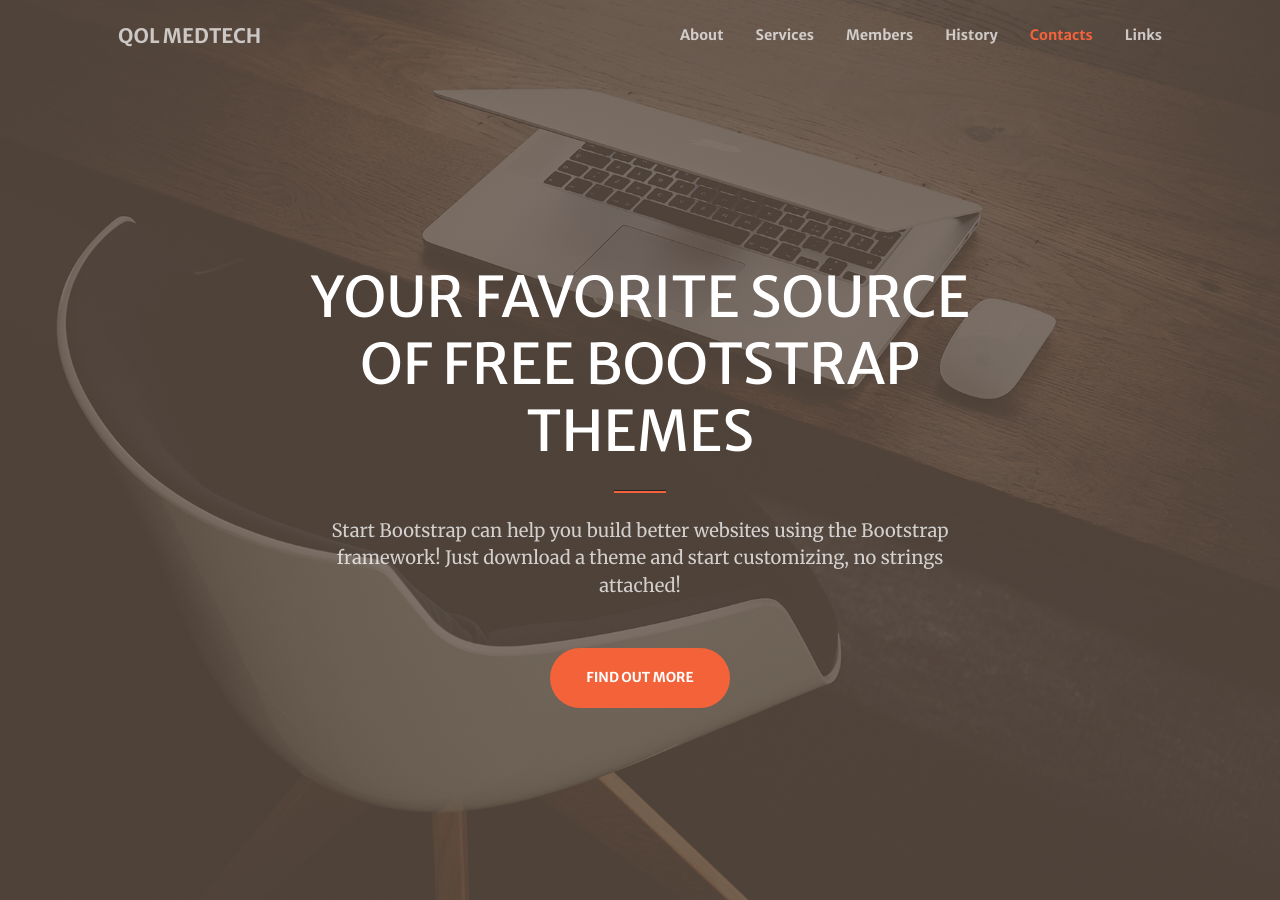
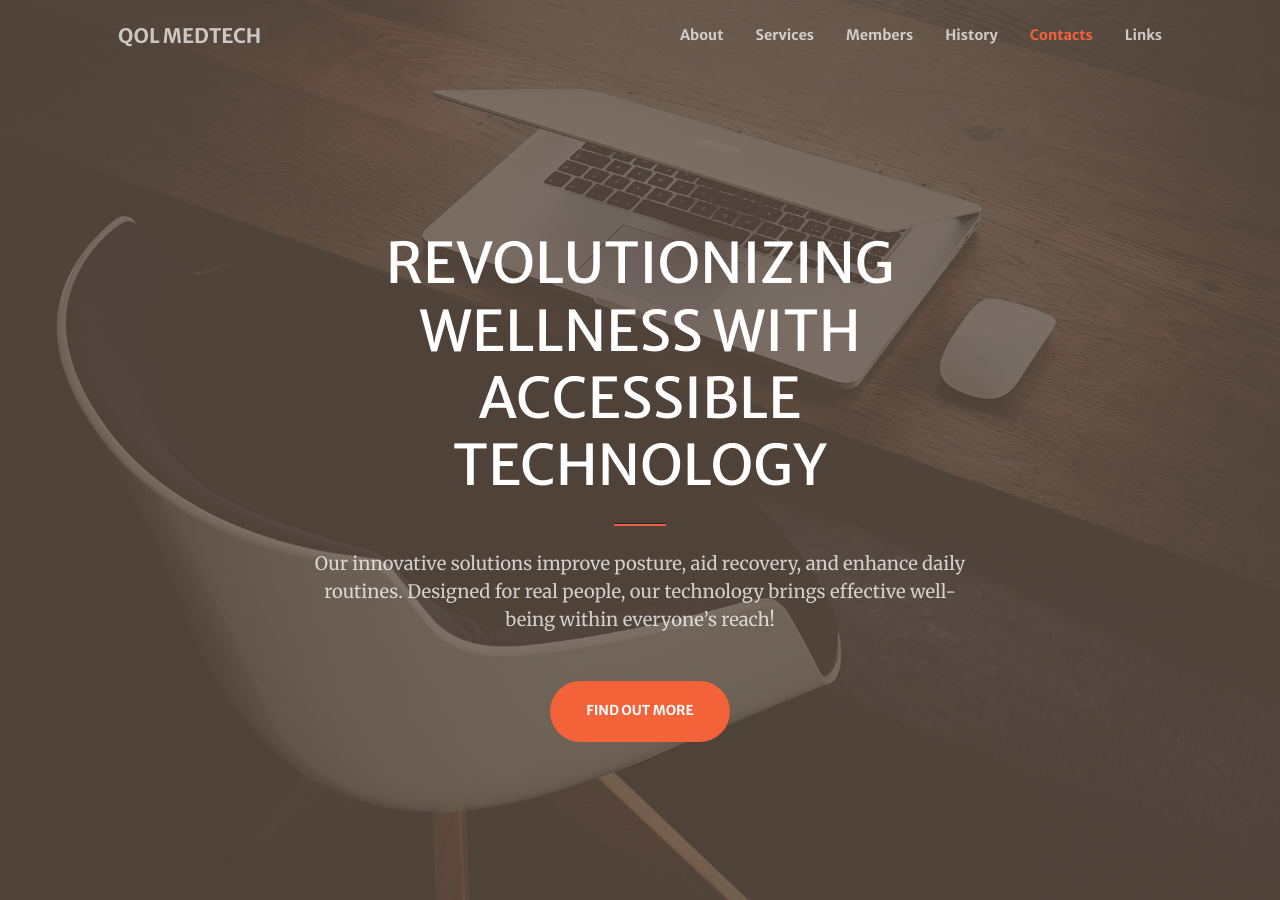
Before and after one commit to QOLMedTech/old-site, a Jekyll site: the page built from index.md, in a window 1280 px wide and 900 px high. Built offline with Jekyll 4.4.1, drawn with Linux system fonts in a browser that asks for light colours; comment, search, counter and statistics services are not loaded.

Commit message:
update homepage
headline

```diff
--- a/index.md
+++ b/index.md
@@ -1,10 +1,9 @@
 ---
 layout: home
 header:
-  title: YOUR FAVORITE SOURCE OF FREE BOOTSTRAP THEMES
+  title: REVOLUTIONIZING WELLNESS WITH ACCESSIBLE TECHNOLOGY
   text: >
-    Start Bootstrap can help you build better websites using the Bootstrap
-    framework! Just download a theme and start customizing, no strings attached!
+    Our innovative solutions improve posture, aid recovery, and enhance daily routines. Designed for real people, our technology brings effective well-being within everyone’s reach!
   action: # action button is optional
     label: Find Out More
     url: '#about'
```
